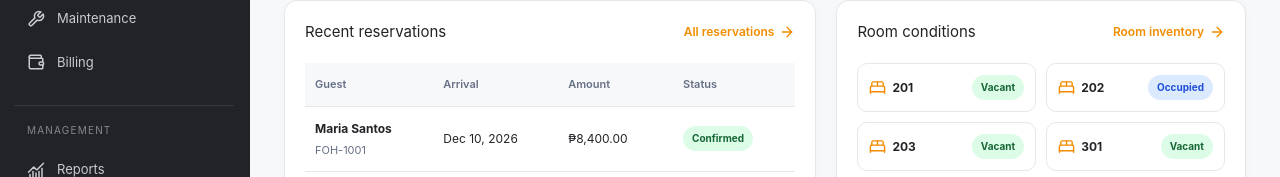
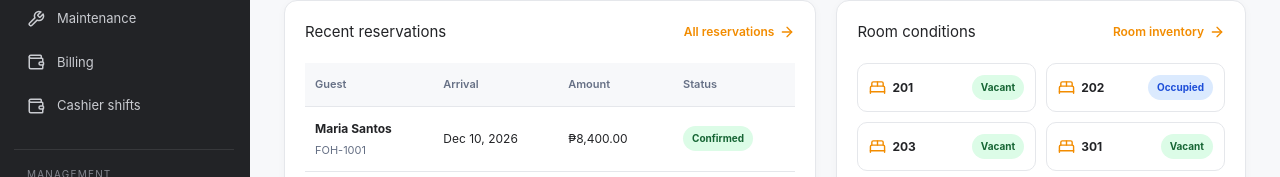
Before and after one commit to tolitz22/friendship-on-hotel-frontend, a React (Vite) app: page / in a window 1280 px wide. Shown: the part 443-620 px from the top of the page. Built offline with nearby package versions, Linux system fonts and the light colour scheme; no server answers.

Commit message:
Phase 52: wire cashier shifts to React navigation and routes

```diff
--- a/src/components/AppShell.tsx
+++ b/src/components/AppShell.tsx
@@ -18,6 +18,7 @@ const daily=[
  {to:'/housekeeping' as const,label:'Housekeeping',icon:ClipboardCheck},
  {to:'/maintenance' as const,label:'Maintenance',icon:Wrench},
  {to:'/billing' as const,label:'Billing',icon:Wallet},
+ {to:'/cashier-shifts' as const,label:'Cashier shifts',icon:Wallet},
 ];
 const administration=[
  {to:'/reports' as const,label:'Reports',icon:ChartNoAxesCombined},
@@ -134,6 +135,7 @@ export function AppShell(){
     {role==='maintenance'&&<Link to="/maintenance">Work orders <ArrowRight size={13}/></Link>}
     {admin&&<Link to="/operational-exceptions">Exceptions & audit <ArrowRight size={13}/></Link>}
     {admin&&<Link to="/manager-approvals">Review approvals <ArrowRight size={13}/></Link>}
+    {(role==='admin'||role==='front_desk')&&<Link to="/cashier-shifts">Cash drawer <ArrowRight size={13}/></Link>}
    </div>}
    <div className="page-content"><Outlet/></div>
   </main>
```
